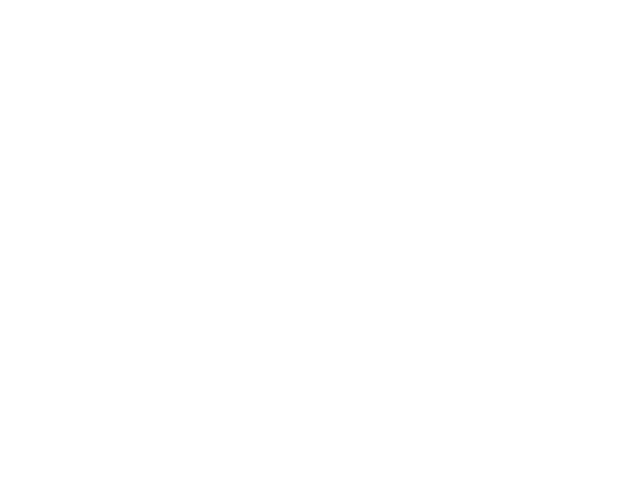
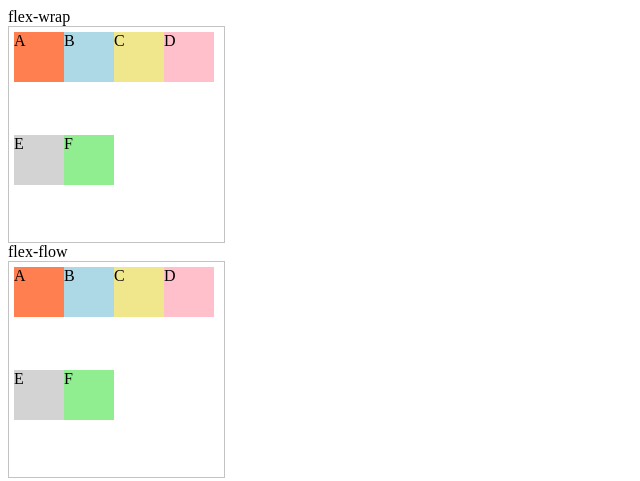
Before and after one commit to ntrong2009/css, a plain HTML site: page index.html in a window 1280 px wide. Shown: the whole page, without its empty margins (0-640 px from the left). Drawn offline with Linux system fonts and the light colour scheme.

Commit message:
trong cmmi

```diff
--- a/index.html
+++ b/index.html
@@ -7,6 +7,24 @@
     <link rel="stylesheet" type="text/css" href="style.css">
 </head>
 <body>
+    <span>flex-wrap</span>
+    <div class="flex-demo flex-wrap">
+        <div class="bg-coral">A</div>
+        <div class="bg-lightblue">B</div>
+        <div class="bg-khaki">C</div>
+        <div class="bg-pink">D</div>
+        <div class="bg-lightgrey">E</div>
+        <div class="bg-lightgreen">F</div>
+    </div>
 
+    <span>flex-flow</span>
+    <div class="flex-demo flex-flow">
+        <div class="bg-coral">A</div>
+        <div class="bg-lightblue">B</div>
+        <div class="bg-khaki">C</div>
+        <div class="bg-pink">D</div>
+        <div class="bg-lightgrey">E</div>
+        <div class="bg-lightgreen">F</div>
+    </div>
 </body>
 </html>
--- a/style.css
+++ b/style.css
@@ -0,0 +1,49 @@
+.bg-coral{
+    background-color:coral;
+}
+
+.bg-lightblue{
+    background-color:lightblue;
+}
+
+.bg-khaki{
+    background-color:khaki;
+}
+
+.bg-pink{
+    background-color:pink;
+}
+
+.bg-lightgrey{
+    background-color:lightgrey;
+}
+
+.bg-lightgreen{
+    background-color:lightgreen;
+}
+
+.flex-demo{
+    width: 205px;
+    height: 205px;
+    padding: 5px;
+    border: 1px solid #c3c3c3;
+    display: flex;
+}
+
+.flex-demo div {
+    width: 50px;
+    height: 50px;
+}
+
+.flex-flow{
+    flex-flow: row wrap;
+            /* row-reverse wrap */
+            /* column wrap */
+            /* column-reverse wrap */
+
+    /* flex-flow là cách viết tắt của flex-direction và flex-wrap */
+}
+
+.flex-wrap{
+    flex-wrap: wrap;
+}
```
